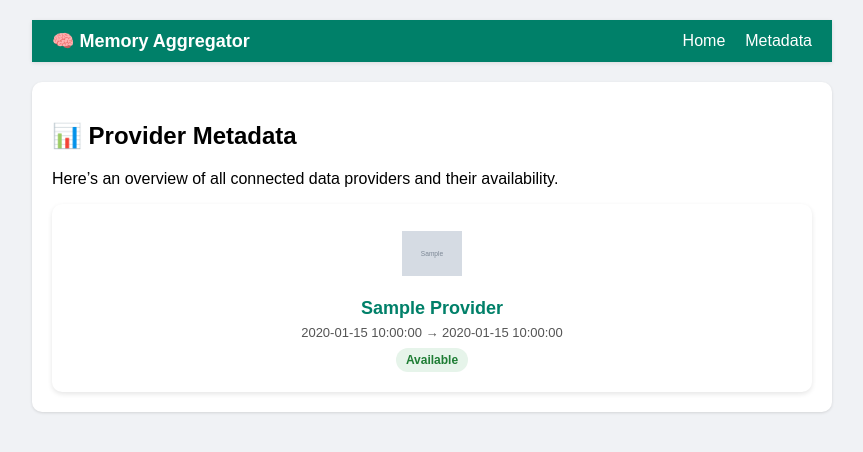
After one commit to dev-ritik/Scripts, a Flask app: template memory/templates/metadata.html in a window 1280 px wide. The commit adds this page. Shown: the top 452 px of the page, without its empty margins (208-1071 px from the left). Run offline with Flask 3, Linux system fonts and the light colour scheme; the template is opened without the code that fills it: most values are stand-ins (such as "Sample title", 1, 10 or a date in 2020); grey boxes marked "Sample" are stand-in pictures; parts of the project's set-up code (start-up, migrations or seed data) failed here and were passed over.

Commit message:
:sparkles: Add Metadata page

```diff
--- a/memory/app.py
+++ b/memory/app.py
@@ -2,6 +2,10 @@ import init
 
 # This should be the first line in the file. It initializes the app.
 init.init()
+
+import mimetypes
+
+import aiofiles
 
 from datetime import datetime, timedelta
 
@@ -41,6 +45,20 @@ async def index():
     return render_template('index.html', events=events)
 
 
+@app.route("/metadata")
+async def metadata():
+    providers = {}
+    for provider, instance in MemoryAggregator.get_instance().providers.items():
+        start_date, end_date = instance.get_start_end_date()
+        providers[provider] = {
+            "start_date": start_date,
+            "end_date": end_date,
+            "available": instance.is_working(),
+            "logo": instance.get_logo()
+        }
+
+    return render_template("metadata.html", providers=providers)
+
 @app.route('/user/dp/<name>')
 async def user_dp(name):
     dp_path = await get_user_dp(name)
@@ -55,6 +73,14 @@ async def user_dp(name):
 
 @app.route('/asset/<provider>/<file_id>')
 async def asset(provider, file_id):
+    if file_id == 'logo.png':
+        media_file_path = f'assets/logos/{provider}.png'
+        mime_type, _ = mimetypes.guess_type(media_file_path)
+        async with aiofiles.open(media_file_path, "rb") as media_file:
+            media_data = await media_file.read()
+        return media_data, mime_type
+
+        return "Asset not found", 404
     asset, mime_type = await MemoryAggregator.get_instance().get_asset(provider, file_id)
     if not asset:
         return "Asset not found", 404
--- a/memory/provider/base_provider.py
+++ b/memory/provider/base_provider.py
@@ -73,3 +73,9 @@ class MemoryProvider(ABC):
     @abstractmethod
     def is_working(self):
         return True
+
+    def get_start_end_date(self):
+        return None, None
+
+    def get_logo(self):
+        return f'/asset/{self.NAME}/logo.png'
--- a/memory/provider/google_photos_provider.py
+++ b/memory/provider/google_photos_provider.py
@@ -296,6 +296,7 @@ class GooglePhotosProvider(MemoryProvider):
         # Base URLs remain active for 60 minutes: https://developers.google.com/photos/library/guides/access-media-items#base-urls
 
         if compressions and Compressions.NO_VIDEO.value in compressions and _type == 'VIDEO':
+            # TODO: Instead download the thumbnail of the video
             return False
 
         headers = {
--- a/memory/provider/immich_provider.py
+++ b/memory/provider/immich_provider.py
@@ -10,7 +10,7 @@ from utils import post_with_retries
 
 
 class ImmichProvider(MemoryProvider):
-    NAME = "immich"
+    NAME = "Immich"
 
     IMMICH_PATH = 'data/immich'
     IMMICH_BASE_URL = os.environ.get('IMMICH_BASE_URL')
--- /dev/null
+++ b/memory/templates/base.html
@@ -0,0 +1,97 @@
+<!DOCTYPE html>
+<html lang="en">
+<head>
+    <meta charset="UTF-8">
+    <title>{% block title %}Memory Aggregator{% endblock %}</title>
+    <meta name="viewport" content="width=device-width, initial-scale=1.0">
+
+    <!-- Font Awesome for icons -->
+    <link rel="stylesheet" href="https://cdnjs.cloudflare.com/ajax/libs/font-awesome/5.15.4/css/all.min.css">
+
+    <style>
+        body {
+            font-family: Arial, sans-serif;
+            max-width: 800px;
+            margin: 0 auto;
+            padding: 20px;
+            background-color: #f0f2f5;
+        }
+
+        /* Navbar */
+        .navbar {
+            background-color: #008069;
+            color: white;
+            padding: 10px 20px;
+            box-shadow: 0 1px 4px rgba(0, 0, 0, 0.1);
+        }
+
+        .nav-container {
+            max-width: 900px;
+            margin: 0 auto;
+            display: flex;
+            justify-content: space-between;
+            align-items: center;
+        }
+
+        .nav-logo {
+            font-weight: bold;
+            font-size: 18px;
+            color: white;
+            text-decoration: none;
+        }
+
+        .nav-links {
+            display: flex;
+            gap: 20px;
+        }
+
+        .nav-item {
+            color: white;
+            text-decoration: none;
+            font-weight: 500;
+            transition: color 0.2s;
+        }
+
+        .nav-item:hover {
+            color: #dcf8c6;
+        }
+
+        .nav-item.active {
+            border-bottom: 2px solid #dcf8c6;
+        }
+
+        /* Shared container style */
+        .container {
+            background-color: white;
+            border-radius: 10px;
+            padding: 20px;
+            margin: 20px 0;
+            box-shadow: 0 1px 3px rgba(0,0,0,0.12);
+        }
+
+        {% block extra_style %}{% endblock %}
+    </style>
+
+    {% block extra_head %}{% endblock %}
+</head>
+
+<body>
+    <nav class="navbar">
+        <div class="nav-container">
+            <a href="/" class="nav-logo">🧠 Memory Aggregator</a>
+            <div class="nav-links">
+                <a href="/" class="nav-item {% if request.path == '/' %}active{% endif %}">Home</a>
+                <a href="/metadata" class="nav-item {% if request.path == '/metadata' %}active{% endif %}">Metadata</a>
+            </div>
+        </div>
+    </nav>
+
+    <div class="container">
+        {% block content %}
+        <!-- Page content goes here -->
+        {% endblock %}
+    </div>
+
+    {% block extra_scripts %}{% endblock %}
+</body>
+</html>
--- /dev/null
+++ b/memory/templates/metadata.html
@@ -0,0 +1,91 @@
+{% extends "base.html" %}
+
+{% block title %}Metadata | Memory Aggregator{% endblock %}
+
+{% block extra_style %}
+<style>
+    .metadata-grid {
+        display: grid;
+        grid-template-columns: repeat(auto-fill, minmax(250px, 1fr));
+        gap: 20px;
+    }
+
+    .provider-card {
+        background: white;
+        border-radius: 10px;
+        box-shadow: 0 2px 5px rgba(0,0,0,0.1);
+        padding: 20px;
+        text-align: center;
+        transition: transform 0.2s, box-shadow 0.2s;
+    }
+
+    .provider-card:hover {
+        transform: translateY(-3px);
+        box-shadow: 0 4px 10px rgba(0,0,0,0.15);
+    }
+
+    .provider-logo {
+        width: 60px;
+        height: 60px;
+        object-fit: contain;
+        margin-bottom: 10px;
+    }
+
+    .provider-name {
+        font-size: 18px;
+        font-weight: bold;
+        color: #008069;
+        margin-bottom: 6px;
+    }
+
+    .date-range {
+        font-size: 13px;
+        color: #555;
+        margin-bottom: 8px;
+    }
+
+    .status {
+        display: inline-block;
+        padding: 5px 10px;
+        border-radius: 15px;
+        font-size: 12px;
+        font-weight: bold;
+    }
+
+    .available {
+        background-color: #e6f4ea;
+        color: #1e7d34;
+    }
+
+    .unavailable {
+        background-color: #fdecea;
+        color: #c62828;
+    }
+</style>
+{% endblock %}
+
+{% block content %}
+<h2>📊 Provider Metadata</h2>
+<p>Here’s an overview of all connected data providers and their availability.</p>
+
+<div class="metadata-grid">
+    {% for name, info in providers.items() %}
+    <div class="provider-card">
+        <img src="{{ info.logo }}" alt="{{ name }} logo" class="provider-logo">
+        <div class="provider-name">{{ name | replace('_', ' ') | title }}</div>
+
+        {% if info.start_date and info.end_date %}
+            <div class="date-range">
+                {{ info.start_date }} → {{ info.end_date }}
+            </div>
+        {% else %}
+            <div class="date-range">No date range available</div>
+        {% endif %}
+
+        <div class="status {{ 'available' if info.available else 'unavailable' }}">
+            {{ "Available" if info.available else "Unavailable" }}
+        </div>
+    </div>
+    {% endfor %}
+</div>
+{% endblock %}
```
Also changed, not shown: memory/templates/index.html (+19 -22 lines), memory/assets/logos/Diary.png (added), memory/assets/logos/Google Photos.png (added), memory/assets/logos/Immich.png (added), memory/assets/logos/Instagram.png (added), memory/assets/logos/Whatsapp.png (added).
